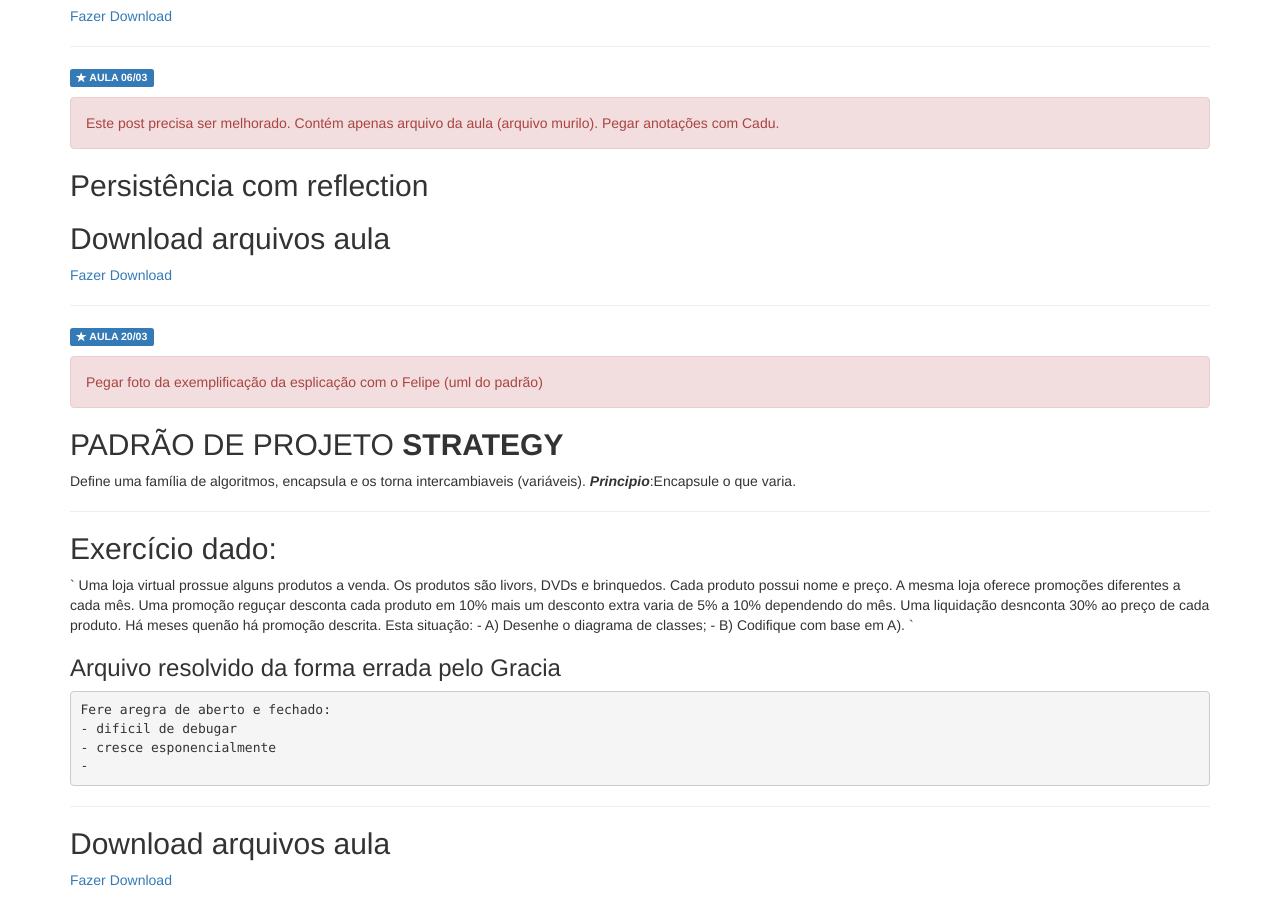
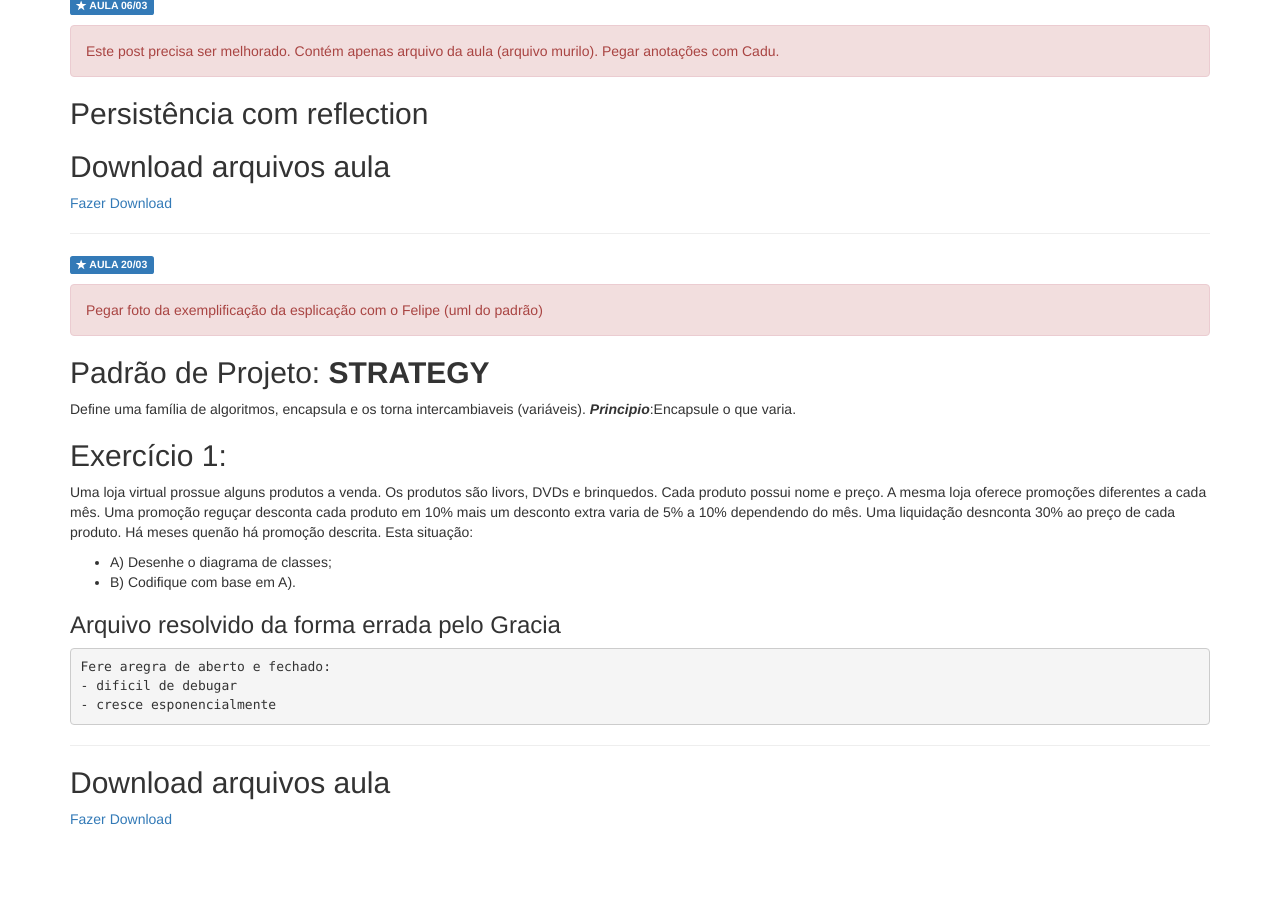
Before and after one commit to fatechub/fatecrl-curso-si, a Jekyll site: the page built from disciplinas/ciclo-5-garcia.md, in a window 1280 px wide and 900 px high, scrolled down 3817 px. Built offline with Jekyll 4.4.1, drawn with Linux system fonts in a browser that asks for light colours; nearby versions of some CDN libraries; library files that are not in the unit come from our copies; after the commit the page ends 4656 px from its top, so only the background shows below that; some of the changed text lies outside the part shown.

Commit message:
Melhora disciplinas Garcia e Chiara

```diff
--- a/disciplinas/ciclo-5-garcia.md
+++ b/disciplinas/ciclo-5-garcia.md
@@ -103,8 +103,6 @@ O ARRAY LIST É UM EXEMPLO. Ele lista qualquer coisa que for definido.
 ***
 
 <span class="label label-primary text-uppercase"><span class="glyphicon glyphicon glyphicon-star"></span> Aula 20/02</span>
-
-<div class="alert alert-danger">Este post precisa ser melhorado, mais exemplos.</div>
 
 <div class="alert alert-info">Este inicio é uma atualizada sobre o que o ciro deu semestre passado. Isso ficou faltando (apenas pra ficar por dentro)</div>
 
@@ -229,28 +227,23 @@ public String toString(){
 <div class="alert alert-danger">Pegar foto da exemplificação da esplicação com o Felipe (uml do padrão)</div>
 
 
-## PADRÃO DE PROJETO **STRATEGY**
+## Padrão de Projeto: **STRATEGY**
 Define uma família de algoritmos, encapsula e os torna intercambiaveis (variáveis).
 ***Principio***:Encapsule o que varia.
 
+## Exercício 1:
 
-***
+Uma loja virtual prossue alguns produtos a venda. Os produtos são livors, DVDs e brinquedos. Cada produto possui nome e preço. A mesma loja oferece promoções diferentes a cada mês. Uma promoção reguçar desconta cada produto em 10% mais um desconto extra varia de 5% a 10% dependendo do mês. Uma liquidação desnconta 30% ao preço de cada produto. Há meses quenão há promoção descrita.
+Esta situação:
+- A) Desenhe o diagrama de classes;
+- B) Codifique com base em A).
 
-
-##Exercício dado:
-`
-    Uma loja virtual prossue alguns produtos a venda. Os produtos são livors, DVDs e brinquedos. Cada produto possui nome e preço. A mesma loja oferece promoções diferentes a cada mês. Uma promoção reguçar desconta cada produto em 10% mais um desconto extra varia de 5% a 10% dependendo do mês. Uma liquidação desnconta 30% ao preço de cada produto. Há meses quenão há promoção descrita.
-    Esta situação:
-    - A) Desenhe o diagrama de classes;
-    - B) Codifique com base em A).
-`
 
 
 ### Arquivo  resolvido da forma errada pelo Gracia
     Fere aregra de aberto e fechado:
     - dificil de debugar
     - cresce esponencialmente
-    -
 
 ***
 
```
Also changed, not shown: disciplinas/ciclo-5-chiara.md (+7 -5 lines).
